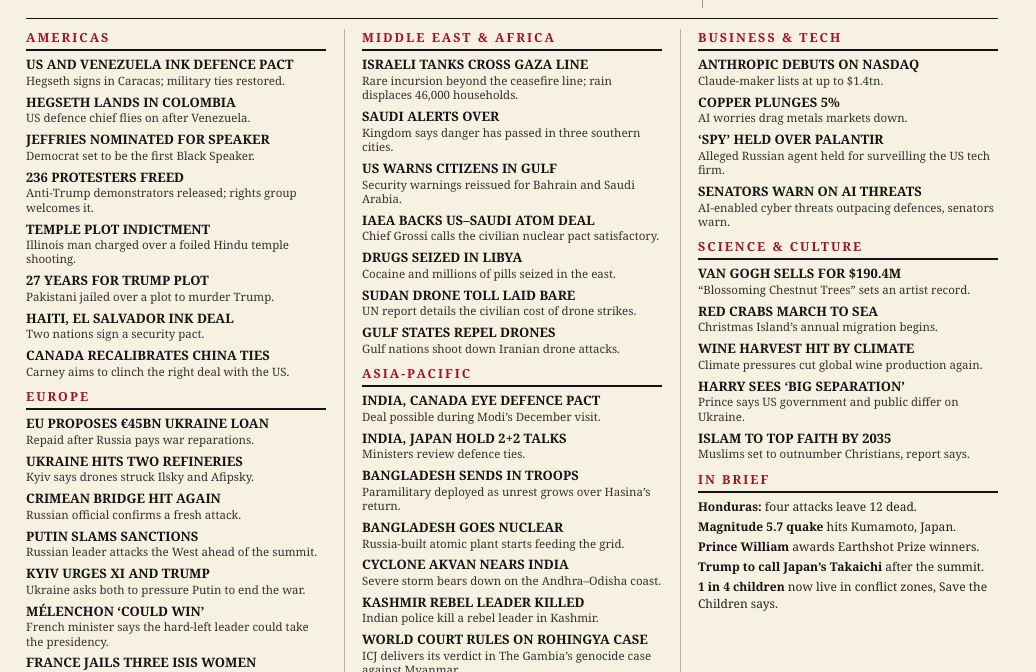
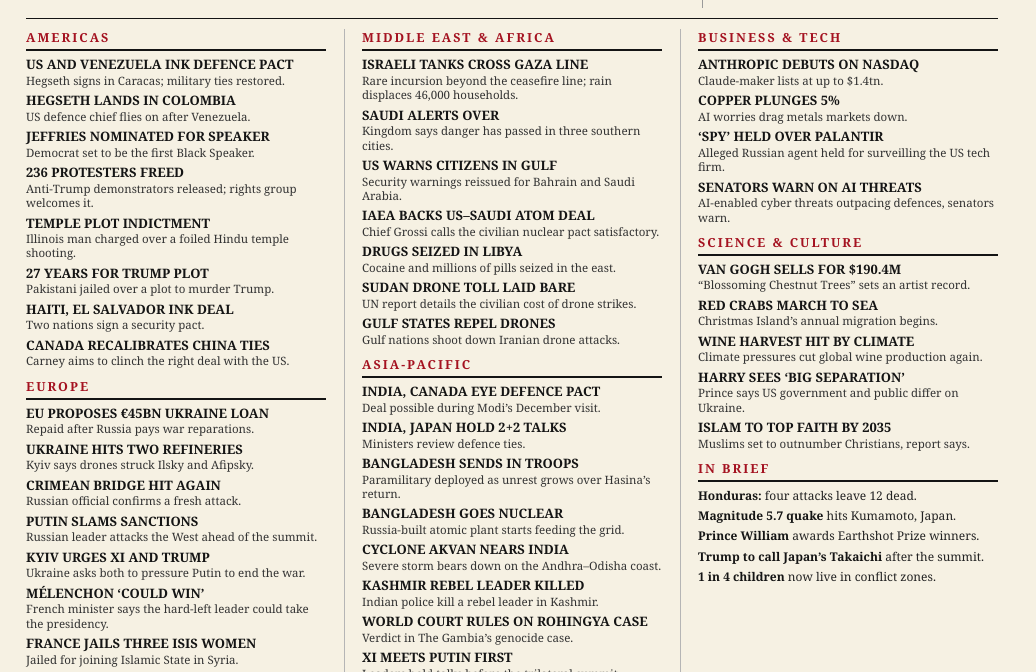
Before and after one commit to yuklcool/news-image-20261119, a plain HTML site: page page/index.html in a window 1280 px wide. Shown: the part 352-1024 px from the top of the page, without its empty margins (0-1036 px from the left). Drawn offline with Linux system fonts and the light colour scheme.

Commit message:
v2: tighten spacing so footer clears the bottom edge

```diff
--- a/page/index.html
+++ b/page/index.html
@@ -58,7 +58,7 @@
     padding-bottom: 3px;
     margin-bottom: 6px;
   }
-  .item { margin-bottom: 6.5px; }
+  .item { margin-bottom: 5px; }
   .item h4 { font-size: 13px; line-height: 1.2; font-weight: 700; }
   .item p { font-size: 11.5px; line-height: 1.25; color: #333; margin-top: 1px; }
   .brief { font-size: 12px; line-height: 1.35; margin-bottom: 4px; color: #222; }
@@ -145,7 +145,7 @@
         <div class="item"><h4>BANGLADESH GOES NUCLEAR</h4><p>Russia-built atomic plant starts feeding the grid.</p></div>
         <div class="item"><h4>CYCLONE AKVAN NEARS INDIA</h4><p>Severe storm bears down on the Andhra&ndash;Odisha coast.</p></div>
         <div class="item"><h4>KASHMIR REBEL LEADER KILLED</h4><p>Indian police kill a rebel leader in Kashmir.</p></div>
-        <div class="item"><h4>WORLD COURT RULES ON ROHINGYA CASE</h4><p>ICJ delivers its verdict in The Gambia&rsquo;s genocide case against Myanmar.</p></div>
+        <div class="item"><h4>WORLD COURT RULES ON ROHINGYA CASE</h4><p>Verdict in The Gambia&rsquo;s genocide case.</p></div>
         <div class="item"><h4>XI MEETS PUTIN FIRST</h4><p>Leaders hold talks before the trilateral summit.</p></div>
       </section>
     </div>
@@ -172,7 +172,7 @@
         <div class="brief"><b>Magnitude 5.7 quake</b> hits Kumamoto, Japan.</div>
         <div class="brief"><b>Prince William</b> awards Earthshot Prize winners.</div>
         <div class="brief"><b>Trump to call Japan&rsquo;s Takaichi</b> after the summit.</div>
-        <div class="brief"><b>1 in 4 children</b> now live in conflict zones, Save the Children says.</div>
+        <div class="brief"><b>1 in 4 children</b> now live in conflict zones.</div>
       </section>
     </div>
   </div>
```
